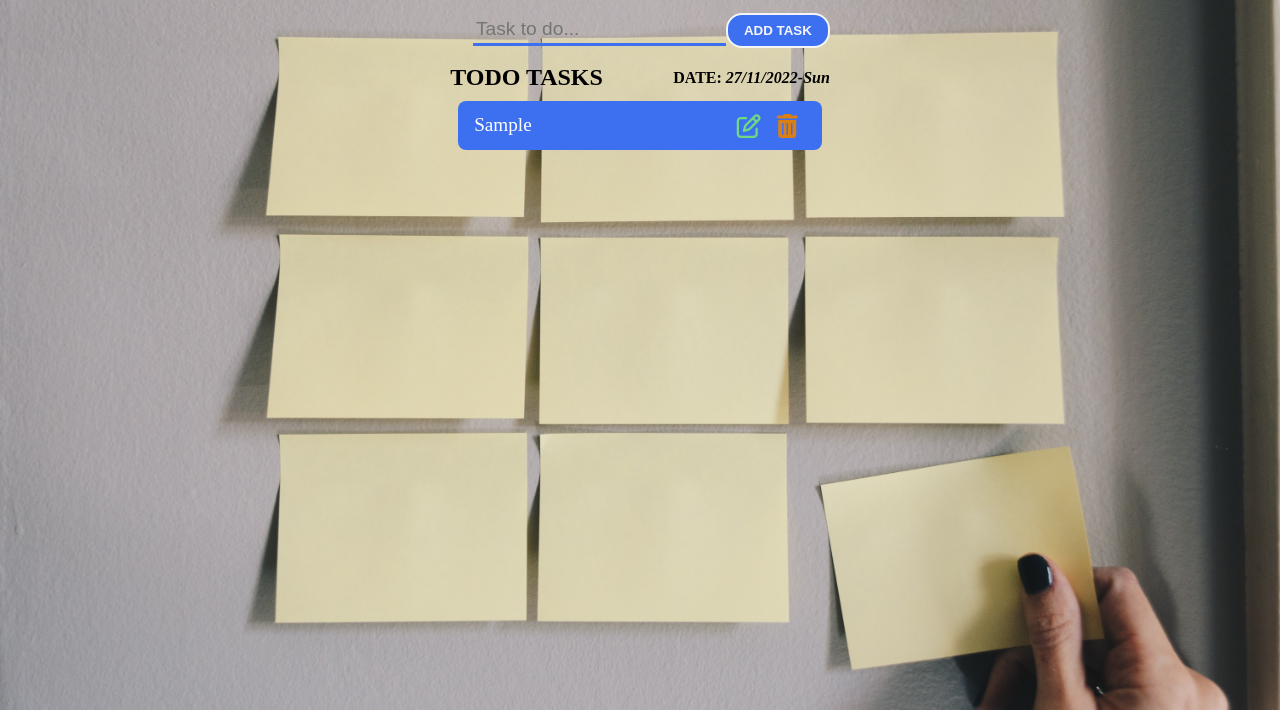
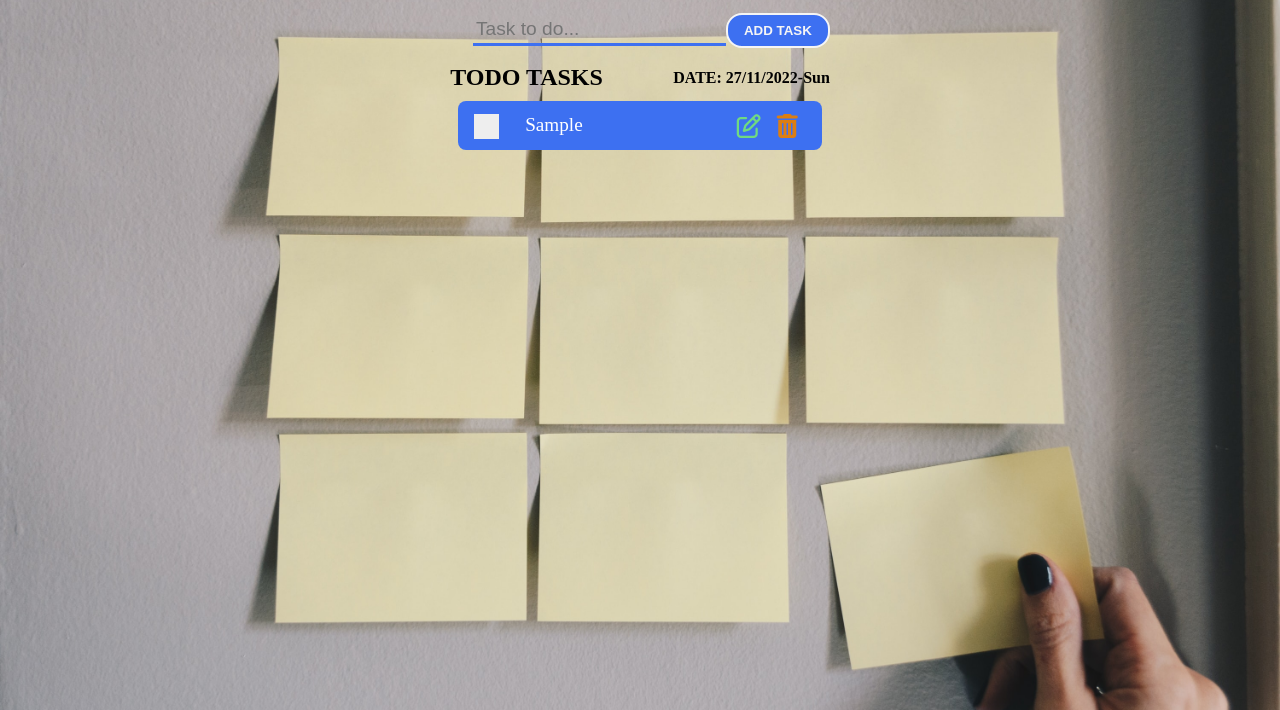
Before and after one commit to Musamasaba98/To-Do-list-app, a plain HTML site: page index.html in a window 1280 px wide. Both pictures are taken after typing "Sample" into the empty fields and a click on the button "ADD TASK". Shown: the part 90-800 px from the top of the page. Drawn offline with Linux system fonts and the light colour scheme.

Commit message:
feat:Add task completed functionality

```diff
--- a/dist/js/script.js
+++ b/dist/js/script.js
@@ -15,10 +15,21 @@ let todos=[]
 //function that creates list element
 let listElement=(todo_task)=>{
     let task=document.createElement('li');
+    let label=document.createElement('label');
+    let checkmark=document.createElement('span');
+    let check=document.createElement('input');
+    let cover=document.createElement('span')
+    let upperDiv=document.createElement('div')
     let icons=document.createElement('div')
+    check.setAttribute('type','checkbox')
     let editInput=document.createElement('input')
     editInput.setAttribute('type', 'text');
     editInput.className = "editInput";
+    upperDiv.className="check-text"
+    label.className="container"
+    checkmark.className="checkmark"
+    cover.className="item-text"
+    check.className="custom-checkbox"
     let button=document.createElement('button')
     button.className = "editBtn";
     button.innerHTML="Edit"
@@ -26,7 +37,12 @@ let listElement=(todo_task)=>{
     icons.innerHTML+='<i class="fa-solid fa-trash-can"></i>'
     task.classList.add('list-item')
     lists.appendChild(task);
-    task.textContent=todo_task;
+    label.appendChild(check)
+    label.appendChild(checkmark)
+    upperDiv.appendChild(label)
+    upperDiv.appendChild(cover)
+    cover.textContent=todo_task;
+    task.appendChild(upperDiv)
     task.appendChild(editInput)
     task.appendChild(button)
     task.appendChild(icons);
@@ -70,7 +86,7 @@ lists.addEventListener('click',(e)=>{
         editInput.style.display="block";
         button.style.display="block"
         editInput.value=e.target.parentElement.parentElement.childNodes[0].textContent
-        e.target.parentElement.parentElement.childNodes[0].textContent=""
+        document.querySelector("#lists > li > div.check-text > span").textContent=""
         currentEditValue=text.value
     }
 })
@@ -83,11 +99,17 @@ lists.addEventListener('click',(e)=>{
            value=value
            .toLowerCase()
            .replace(/(^|\s)\S/g, (L) => L.toUpperCase());
-           e.target.parentElement.childNodes[0].textContent=value;
+           e.target.parentElement.childNodes[0].childNodes[1].textContent=value;
            editInput.style.display="none";
            button.style.display="none"
-           let index=todos.indexOf(currentEditValue)
-           todos.splice(index,1,value)
+
+           if (currentEditValue!==value) {
+            e.target.parentElement.childNodes[0].childNodes[0].childNodes[0].checked=false
+            e.target.parentElement.childNodes[0].childNodes[1].style.textDecoration="none"
+            let index=todos.indexOf(currentEditValue)
+            todos.splice(index,1,value)
+           }
+
         }
     }
 })
@@ -101,7 +123,18 @@ lists.addEventListener('click',(e)=>{
     }
 })
 //completed tasks
-
+lists.addEventListener('click',(e)=>{
+    if (e.target.classList.contains("custom-checkbox")) {
+        //checkbox state
+        let checkBoxState=e.target.checked;
+        let text=e.target.parentElement.parentElement.childNodes[1];
+        if (checkBoxState===true) {
+            text.style.textDecoration="line-through"
+        }else{
+            text.style.textDecoration="none"
+        }
+    }
+})
 //Date functionality
 const newDate=()=>{
    let today=new Date();
--- a/dist/style/style.css
+++ b/dist/style/style.css
@@ -29,8 +29,14 @@ h1{
     margin-bottom: 1rem;
     font-size: 3rem;
 }
+ul{
+    display: flex;
+    flex-direction: column;
+    justify-content: flex-start;
+}
 li{
     list-style-type: none;
+    position: relative;
     background: #3D70F1;
     color: white;
     display: flex;
@@ -41,8 +47,67 @@ li{
     font-size: 1.2rem;
     max-width: 100%;
 }
+.item-text{
+    padding-left: 1rem;
+}
+/*Implementing a checkmark*/
+.container {
+    display: block;
+    position: relative;
+    padding-left: 35px;
+    margin-bottom: 12px;
+    cursor: pointer;
+    font-size: 22px;
+    user-select: none;
+  }
+
+  .container input {
+    position: absolute;
+    opacity: 0;
+    cursor: pointer;
+    height: 0;
+    width: 0;
+  }
+
+  .checkmark {
+    position: absolute;
+    top: 0;
+    left: 0;
+    height: 25px;
+    width: 25px;
+    background-color: #eee;
+  }
+
+  .container:hover input ~ .checkmark {
+    background-color: #ccc;
+  }
+
+  .container input:checked ~ .checkmark {
+    background-color: #eee;
+  }
+
+  .checkmark:after {
+    content: "";
+    position: absolute;
+    display: none;
+  }
+
+  .container input:checked ~ .checkmark:after {
+    display: block;
+  }
+
+  .container .checkmark:after {
+    left: 9px;
+    top: 5px;
+    width: 5px;
+    height: 10px;
+    border: solid #3D70F1;
+    border-width: 0 3px 3px 0;
+    transform: rotate(45deg);
+  }
+ /*end of the checkmark*/
 .list-item div{
-    display: flex;
+    display:flex;
 }
 .main-section{
     margin: 2rem auto;
@@ -53,7 +118,7 @@ li{
     align-items: center;
     justify-content: flex-end;
 }
-.container{
+.main{
     display: flex;
     justify-content: flex-end;
     flex-direction: row-reverse;
@@ -112,7 +177,7 @@ input:focus{
     line-height: 1.8rem;
 }
 .todo-tasks span{
-    font-style: italic;
+    font-style: normal;
 }
 .fa-pen-to-square{
     color: rgb(112, 218, 129);
--- a/index.html
+++ b/index.html
@@ -9,7 +9,7 @@
     <link rel="stylesheet" href="dist/style/style.css">
 </head>
 <body>
-<main class="container">
+<main class="main">
 
     <section class="main-section">
         <div class="alert">Add task </div>
```
